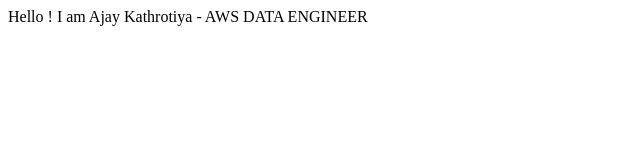
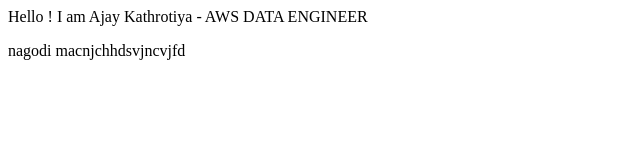
Before and after one commit to Ajay-Kathrotiya/localrepo, a plain HTML site: page index.html in a window 1280 px wide. Shown: the whole page, without its empty margins (0-640 px from the left). Drawn offline with Linux system fonts and the light colour scheme.

Commit message:
on new branch commit

```diff
--- a/index.html
+++ b/index.html
@@ -1,3 +1,6 @@
 <p>
     Hello ! I am Ajay Kathrotiya - AWS DATA ENGINEER
 </p>
+<p>
+    nagodi macnjchhdsvjncvjfd
+</p>
```
